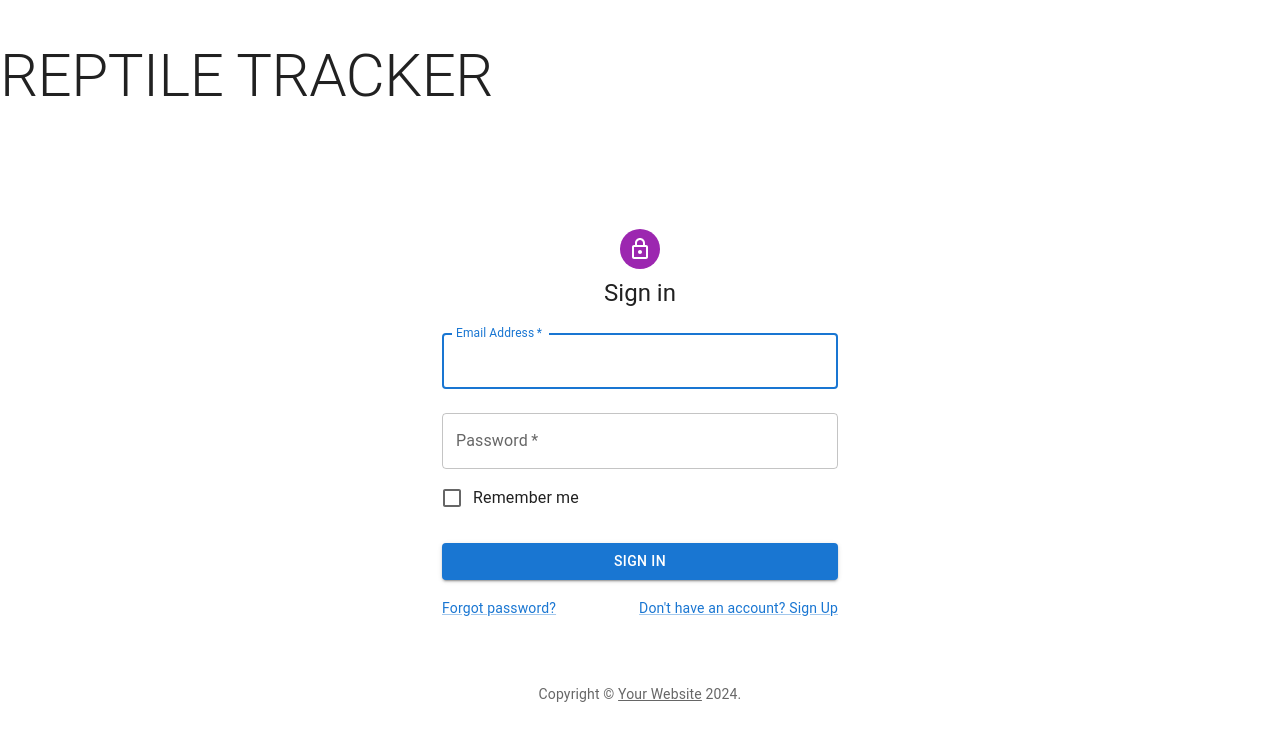
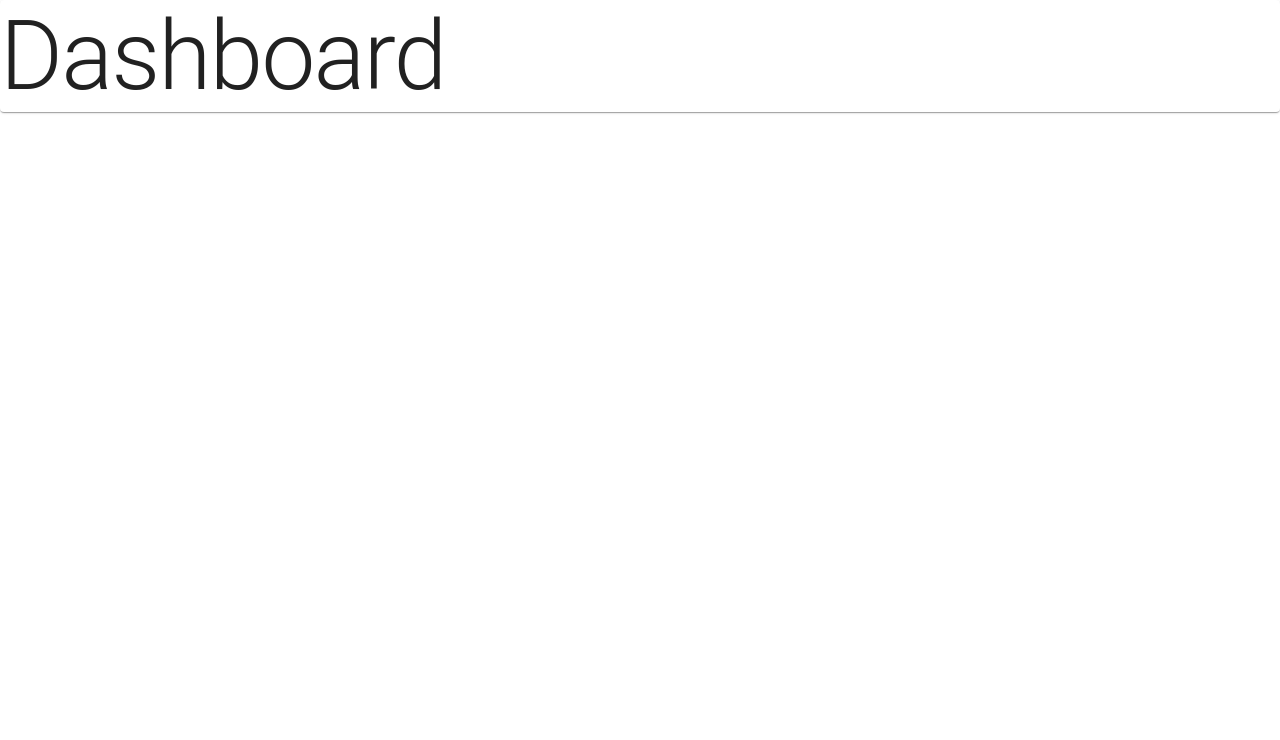
Before and after one commit to atenghamn/ReptiletrackerDashboard, a React (Create React App) app: page /dashboard in a window 1280 px wide. Before the commit this address led to /login. Shown: the top 740 px of the page. Built offline with nearby package versions, Linux system fonts and the light colour scheme.

Commit message:
implemented a simple loginpage

```diff
--- a/src/App.tsx
+++ b/src/App.tsx
@@ -1,7 +1,7 @@
 import React from 'react';
 import './App.css';
-import StartPage from './containers/loginPage';
 import LoginPage from './containers/loginPage';
+import Dashboard from './containers/dashboard';
 
 function App() {
   return (
--- a/src/components/login.tsx
+++ b/src/components/login.tsx
@@ -13,14 +13,14 @@ import LockOutlinedIcon from '@mui/icons-material/LockOutlined';
 import Typography from '@mui/material/Typography';
 import Container from '@mui/material/Container';
 import { createTheme, ThemeProvider } from '@mui/material/styles';
-import { Navigate } from "react-router-dom";
+import { Navigate, useNavigate } from "react-router-dom";
 
 const defaultTheme = createTheme();
 
 
 const Login = () => {
 
-
+    const navigate = useNavigate();
     const [authenticated, setAuthenticated] = useState<boolean>(
         localStorage.getItem(localStorage.getItem("authenticated") || 'false') === 'true'
       );
@@ -33,8 +33,7 @@ const Login = () => {
        if (response !== null) {
         localStorage.setItem("authenticated", "true");
         setAuthenticated(true);
-        window.location.reload();
-        return <Navigate replace to="/dashboard" />;
+        navigate("/dashboard");
     }
     }
 
--- a/src/containers/dashboard.tsx
+++ b/src/containers/dashboard.tsx
@@ -1,22 +1,6 @@
 import { Paper, Box, Typography } from "@mui/material";
-import { useState, useEffect } from "react";
-import { Navigate } from "react-router-dom";
-
 
 const Dashboard = () => {
-
-    const [authenticated, setAuthenticated] = useState('');
-
-    useEffect(() => {
-        const loggedInUser = localStorage.getItem("authenticated");
-        if (loggedInUser) {
-            setAuthenticated(loggedInUser);
-        }
-    }, []);
-
-    if (!authenticated) {
-        return <Navigate replace to="/login" />;
-    } else {
         return (
             <Paper>
                 <Box sx={{ width: '100%', maxWidth: 500 }}>
@@ -27,6 +11,5 @@ const Dashboard = () => {
             </Paper>
         );
     }
-}
 
 export default Dashboard;
--- a/src/containers/loginPage.tsx
+++ b/src/containers/loginPage.tsx
@@ -1,4 +1,4 @@
-import { Paper, Box, Typography, Grid } from "@mui/material";
+import { Typography, Grid } from "@mui/material";
 import React from "react";
 import Login from "../components/login";
 
--- a/src/index.tsx
+++ b/src/index.tsx
@@ -15,8 +15,8 @@ root.render(
     <BrowserRouter>
       <Routes>
         <Route index element={<App />} />
-        <Route path="login" element={<LoginPage />} />
-        <Route path="dashboard" element={<Dashboard />} />
+        <Route path="/login" element={<LoginPage />} />
+        <Route path="/dashboard" element={<Dashboard />} />
       </Routes>
     </BrowserRouter>
   </React.StrictMode>
--- a/src/services/auth-service.tsx
+++ b/src/services/auth-service.tsx
@@ -21,7 +21,6 @@ const login = async (username: string, password: string) => {
     if (response.data) {
         localStorage.setItem("user", JSON.stringify(response.data.accessToken));
     }
-    console.log(response.data.accessToken);
     return response.data;
 }
 
```
